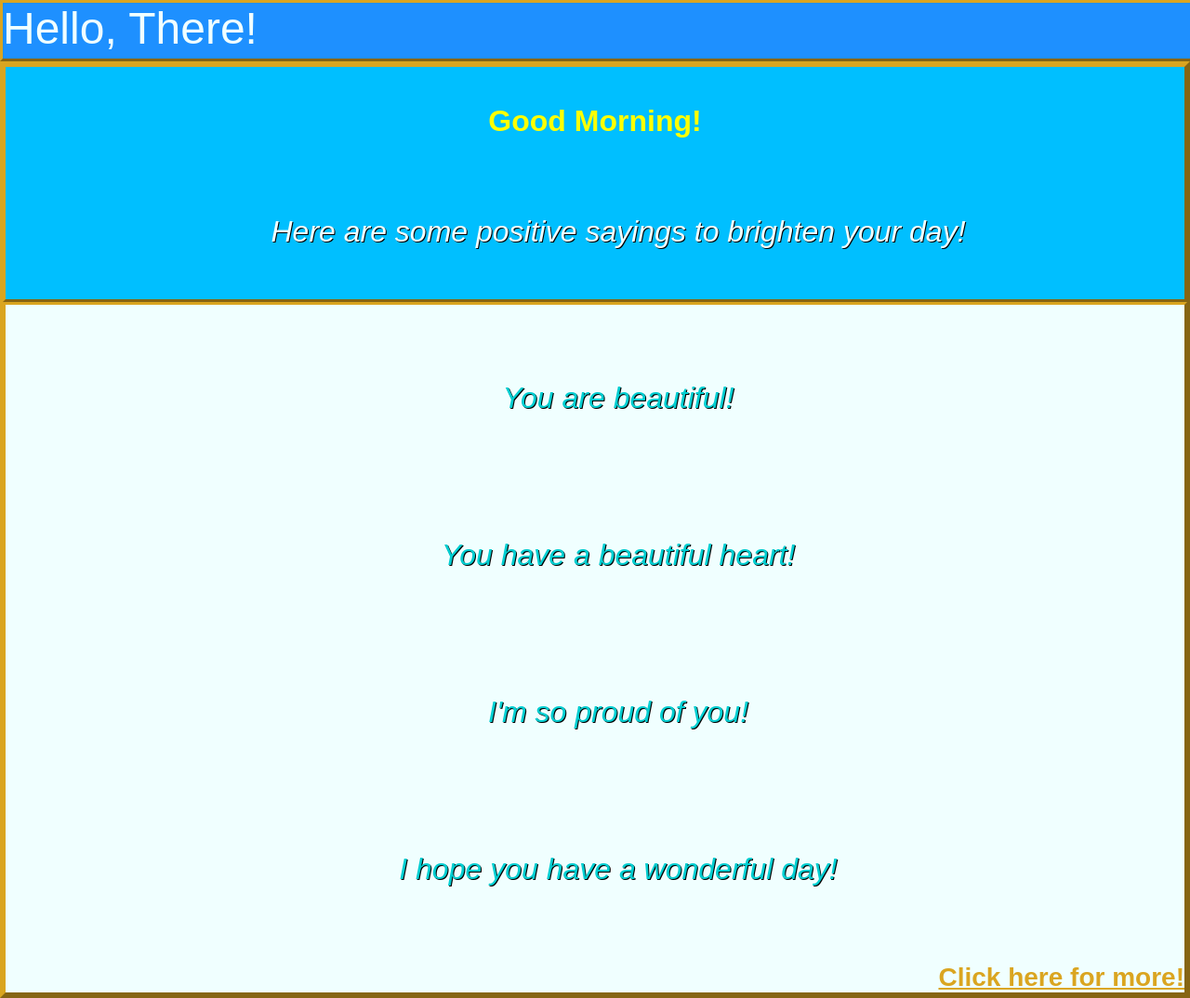
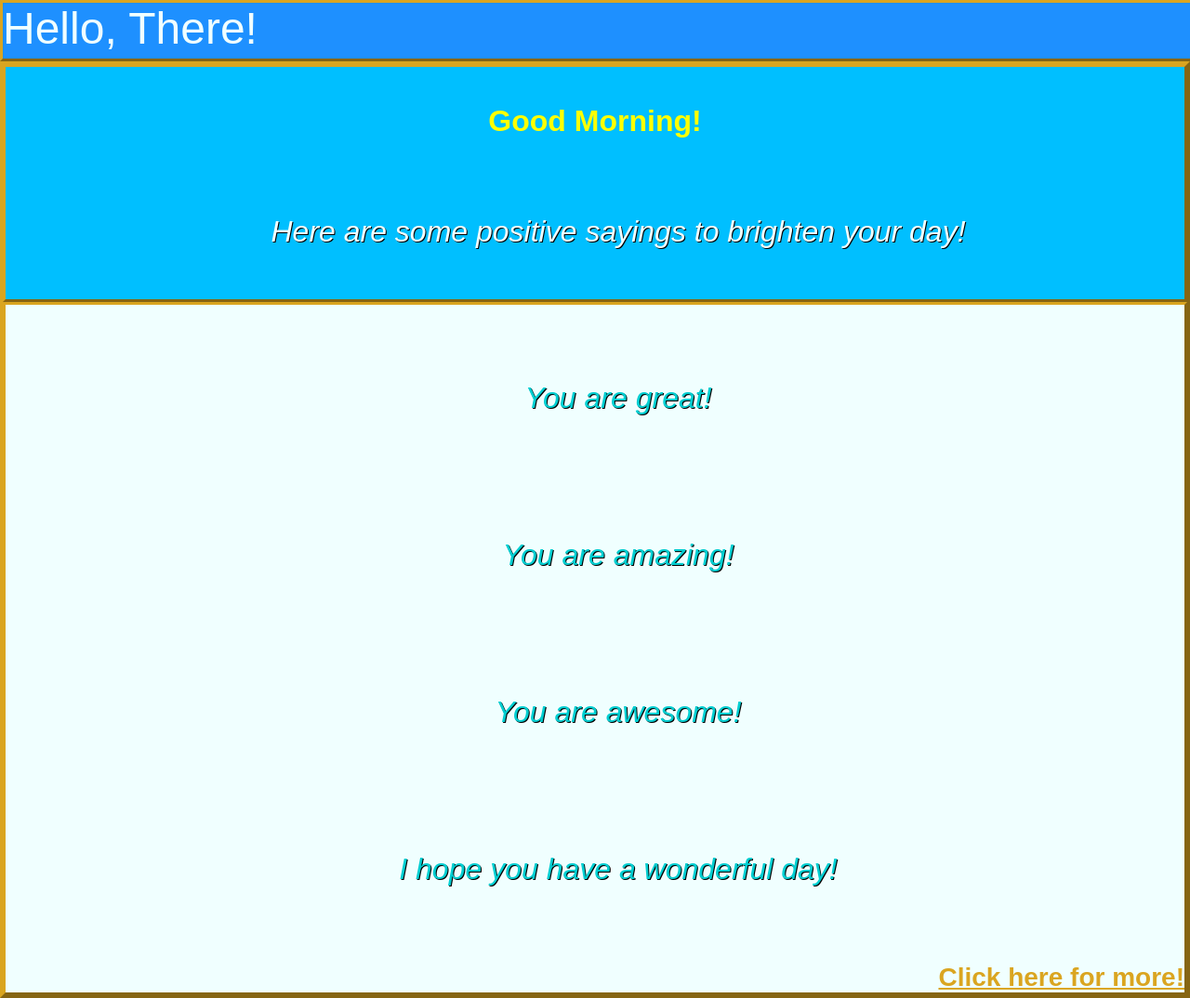
Before and after one commit to sakshiharjani/Advanced-CSS, a plain HTML site: page index.html in a window 1280 px wide. Shown: the whole page at 93% size. Drawn offline with Linux system fonts and the light colour scheme.

Commit message:
advanced CSS site modified

```diff
--- a/index.html
+++ b/index.html
@@ -16,9 +16,9 @@
           <p>Here are some positive sayings to brighten your day!</p>
         </div>
         <div id="positiveSayings">
-          <p>You are beautiful!</p>
-          <p>You have a beautiful heart!</p>
-          <p>I'm so proud of you!</p>
+          <p>You are great!</p>
+          <p>You are amazing!</p>
+          <p>You are awesome!</p>
           <p>I hope you have a wonderful day!</p>
           <a href="https://www.berries.com/blog/positive-quotes">Click here for more!</a>
         </div>
--- a/style.css
+++ b/style.css
@@ -2,8 +2,7 @@ body, html {
   margin: 0px;
   padding: 0px;
   background-color: #F0FFFF;
-  /* width: 100%;
-  height: 100%; */
+
 }
 
 #menu {
```
